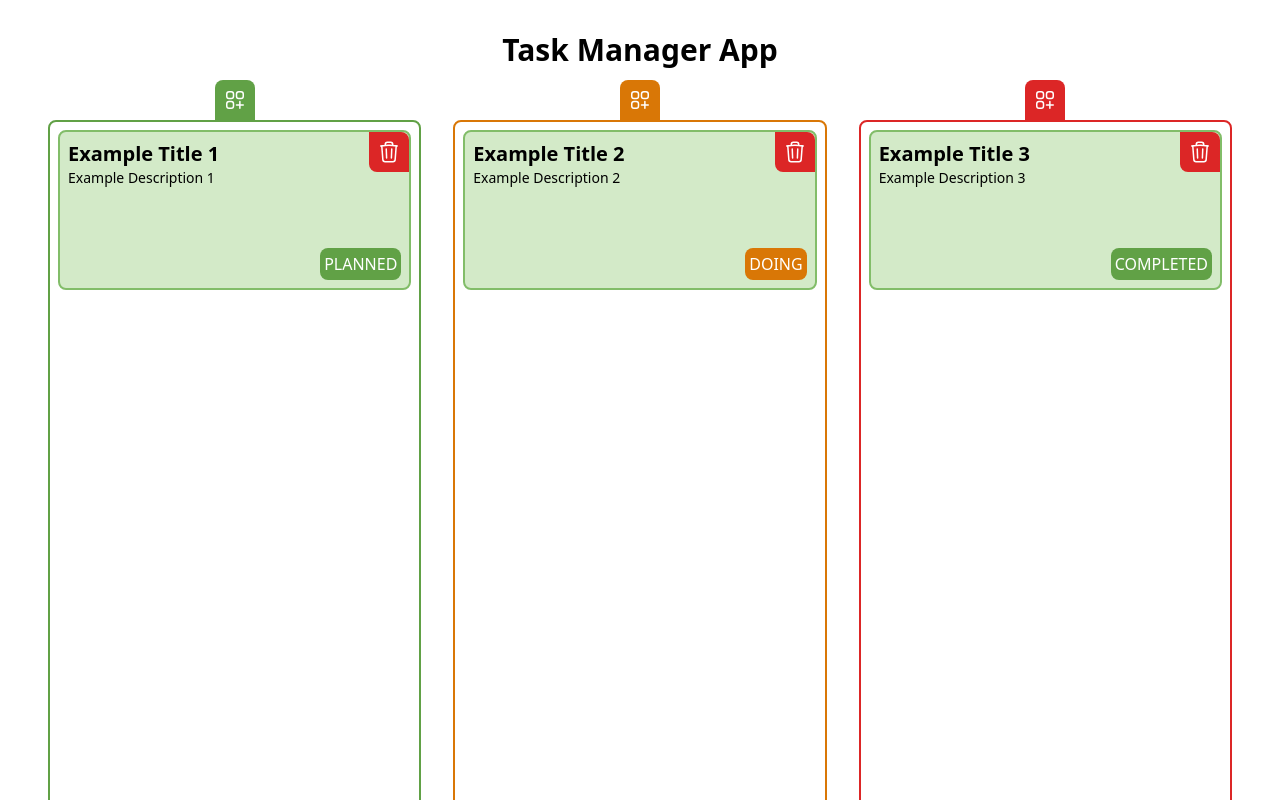
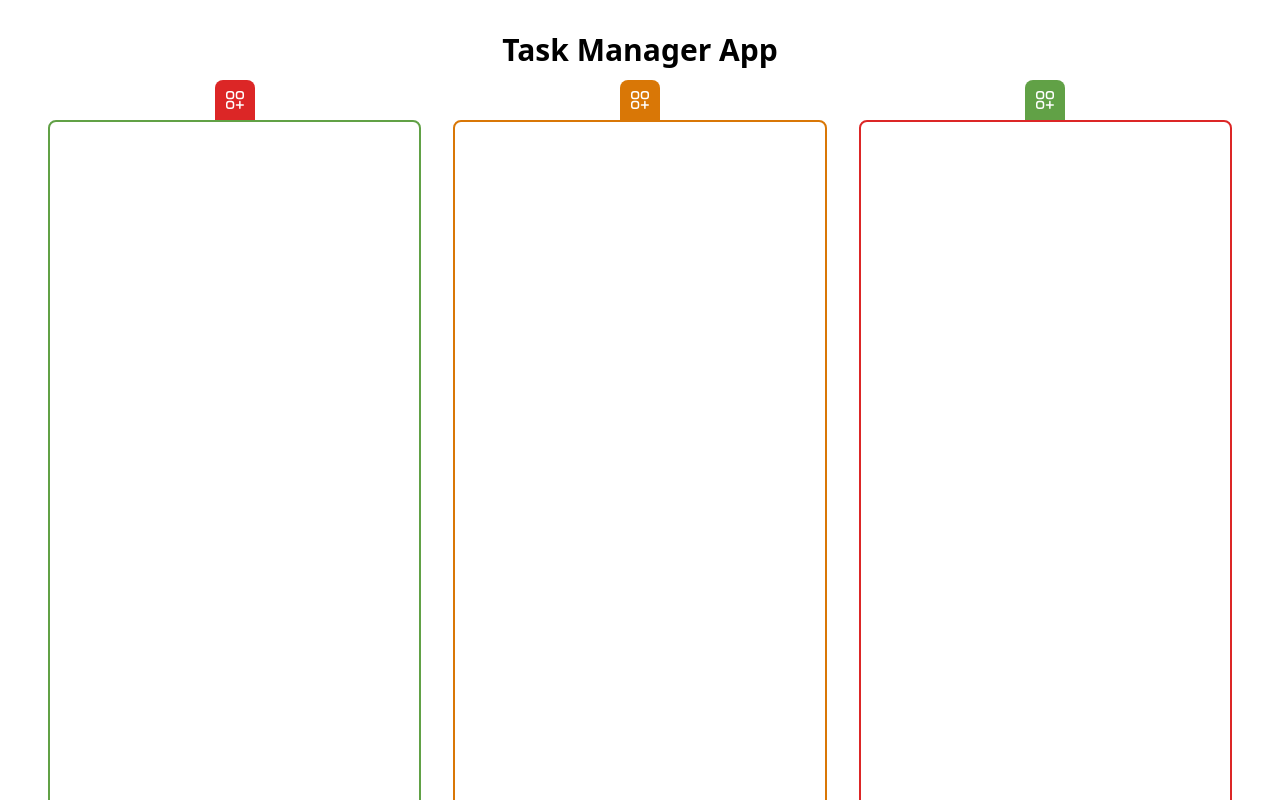
Before and after one commit to G1anpierre/task-manager-app, a React (Vite) app: page / in a window 1280 px wide. Shown: the top 800 px of the page. Built offline with nearby package versions, Linux system fonts and the light colour scheme.

Commit message:
invert colors of state

```diff
--- a/package.json
+++ b/package.json
@@ -16,6 +16,7 @@
     "formik": "^2.4.3",
     "react": "^18.2.0",
     "react-dom": "^18.2.0",
+    "uuidv4": "^6.2.13",
     "zustand": "^4.4.1"
   },
   "devDependencies": {
--- a/src/Icons/SquarePlus.tsx
+++ b/src/Icons/SquarePlus.tsx
@@ -3,9 +3,9 @@ import classNames from 'classnames'
 
 export const SquarePlus = ({state}: {state?: State | null}) => {
   const squarePlusClass = classNames('w-6 h-6', {
-    'text-mantis-500': state === 'PLANNED',
+    'text-mantis-500': state === 'COMPLETED',
     'text-warning': state === 'DOING',
-    'text-danger': state === 'COMPLETED',
+    'text-danger': state === 'PLANNED',
   })
 
   return (
--- a/src/components/AddButton.tsx
+++ b/src/components/AddButton.tsx
@@ -12,9 +12,9 @@ export const AddButton = ({
   const addButtonClass = classNames(
     'text-white p-2 rounded-t-lg justify-self-end hover:bg-mantis-600 active:bg-mantis-700 focus:oultine-none focus:ring focus:ring-mantis-300 block m-auto',
     {
-      'bg-mantis-500': state === 'PLANNED',
+      'bg-mantis-500': state === 'COMPLETED',
       'bg-warning': state === 'DOING',
-      'bg-danger': state === 'COMPLETED',
+      'bg-danger': state === 'PLANNED',
     },
   )
 
--- a/src/components/Card.tsx
+++ b/src/components/Card.tsx
@@ -9,6 +9,11 @@ export const Card = ({card}: {card: CardType}) => {
     removeCard(id)
   }
 
+  const handleEdit = (type: string) => {
+    console.log('edit title', type)
+    console.log('card id :', card.id)
+  }
+
   return (
     <div
       onDragStart={() => setDraggedTask(card.title)}
@@ -16,8 +21,15 @@ export const Card = ({card}: {card: CardType}) => {
       className="cursor-pointer border-2 border-mantis-400 bg-mantis-200 text-currentColor  h-40 rounded-lg grid grid-rows-[auto_minmax(50px,_1fr)_auto] p-2 relative"
     >
       <DeleteButton onClick={() => handleDelete(card.id)} />
-      <h2 className="text-xl font-bold text-left">{card.title}</h2>
-      <p className="text-sm">{card.description}</p>
+      <h2
+        className="text-xl font-bold text-left"
+        onDoubleClick={() => handleEdit('title')}
+      >
+        {card.title}
+      </h2>
+      <p className="text-sm" onDoubleClick={() => handleEdit('description')}>
+        {card.description}
+      </p>
       <StatusLabel state={card.state} />
     </div>
   )
--- a/src/components/Section.tsx
+++ b/src/components/Section.tsx
@@ -11,7 +11,7 @@ export const Section = ({state}: {state: State}) => {
   const cards = useStore(store => store.cards)
   const {moveTask, draggedTask} = useStore(store => store)
   const {onOpen} = useNewTask()
-
+  console.log('cards :', JSON.stringify(cards, null, 2))
   const filteredCards = useMemo(
     () => cards?.filter(card => card.state === state),
     [cards, state],
--- a/src/components/StatusLabel.tsx
+++ b/src/components/StatusLabel.tsx
@@ -3,11 +3,11 @@ import {State} from '../types'
 
 export const StatusLabel = ({state}: {state: State}) => {
   const statusLabel = classNames(
-    'text-white p-1 rounded-lg self-end justify-self-end bg-mantis-500',
+    'text-white p-1 rounded-lg self-end justify-self-end',
     {
-      'bg-mantis-500': state === 'PLANNED',
+      'bg-mantis-500': state === 'COMPLETED',
       'bg-warning': state === 'DOING',
-      'bg-danger': state === 'COMPLETED',
+      'bg-danger': state === 'PLANNED',
     },
   )
 
--- a/src/store.ts
+++ b/src/store.ts
@@ -1,26 +1,27 @@
 import {create} from 'zustand'
 import {State, Store} from './types'
+import {v4 as uuid} from 'uuid'
 
 export const useStore = create<Store>(set => ({
   cards: [
-    {
-      id: '1',
-      title: 'Example Title 1',
-      description: 'Example Description 1',
-      state: 'PLANNED',
-    },
-    {
-      id: '2',
-      title: 'Example Title 2',
-      description: 'Example Description 2',
-      state: 'DOING',
-    },
-    {
-      id: '3',
-      title: 'Example Title 3',
-      description: 'Example Description 3',
-      state: 'COMPLETED',
-    },
+    // {
+    //   id: '1',
+    //   title: 'Example Title 1',
+    //   description: 'Example Description 1',
+    //   state: 'PLANNED',
+    // },
+    // {
+    //   id: '2',
+    //   title: 'Example Title 2',
+    //   description: 'Example Description 2',
+    //   state: 'DOING',
+    // },
+    // {
+    //   id: '3',
+    //   title: 'Example Title 3',
+    //   description: 'Example Description 3',
+    //   state: 'COMPLETED',
+    // },
   ],
   removeCard: (id: string) =>
     set(store => ({
@@ -31,7 +32,7 @@ export const useStore = create<Store>(set => ({
       cards: [
         ...store.cards,
         {
-          id: String(Math.floor(Math.random() * 100000)),
+          id: uuid(),
           title,
           description,
           state,
@@ -43,7 +44,7 @@ export const useStore = create<Store>(set => ({
   moveTask: (title: string, state: State) =>
     set(store => ({
       cards: store.cards.map(card =>
-        card.title === title ? {...card, title, state} : card,
+        card.title === title ? {...card, state} : card,
       ),
     })),
 }))
```
Also changed, not shown: 1 other file (tests, documents, lock files or other folders).
